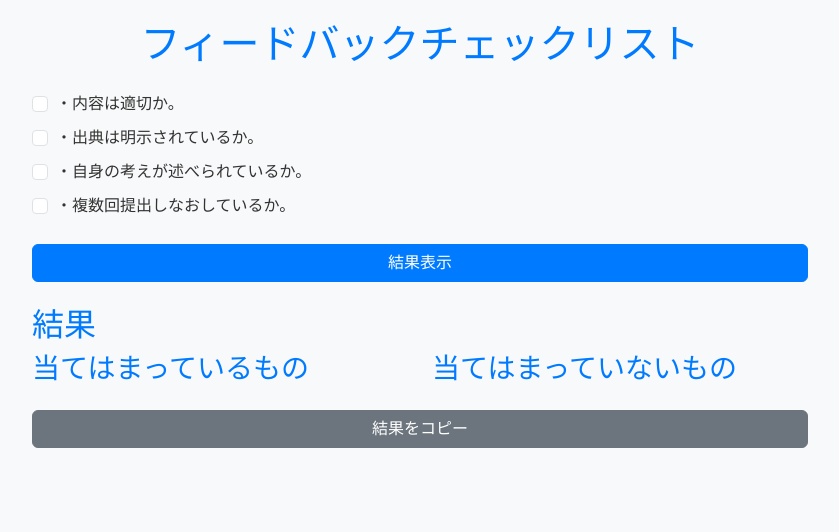
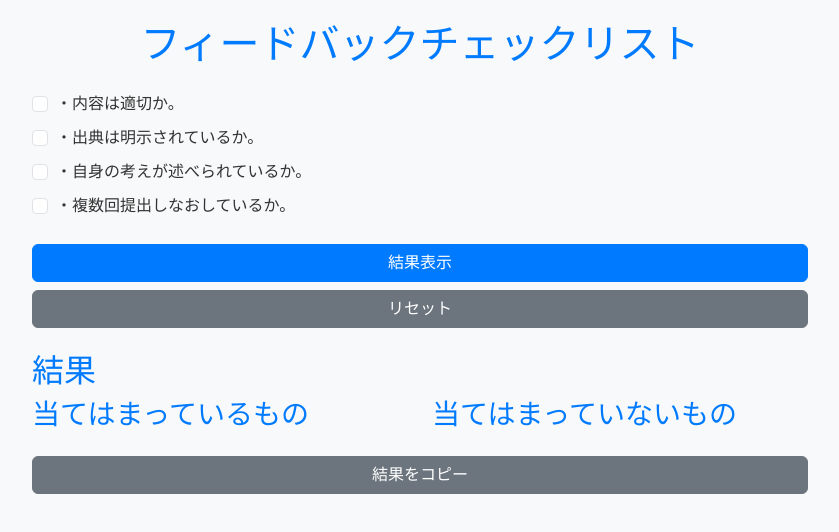
Before and after one commit to udagonic/checklist_feedback, a plain HTML site: page index.html in a window 1280 px wide. Shown: the whole page, without its empty margins (220-1059 px from the left). Drawn offline with nearby package versions, Linux system fonts and the light colour scheme.

Commit message:
Update index.html

```diff
--- a/index.html
+++ b/index.html
@@ -75,6 +75,7 @@
                 <label class="form-check-label" for="item4">・複数回提出しなおしているか。</label>
             </div>
             <button type="button" class="btn btn-primary mt-3 w-100" onclick="showResults()">結果表示</button>
+            <button type="reset" class="btn btn-secondary mt-2 w-100">リセット</button>
         </form>
 
         <h2 class="mt-4">結果</h2>
```
